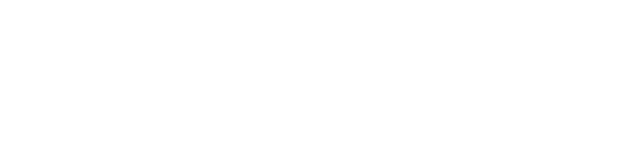
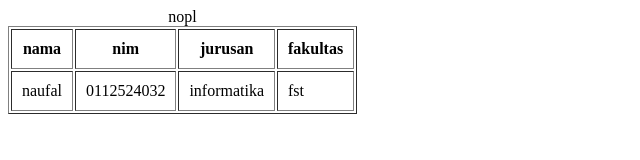
Before and after one commit to NaufalDzakia24/belajar_git, a plain HTML site: page dot.html in a window 1280 px wide. Shown: the whole page, without its empty margins (0-640 px from the left). Drawn offline with Linux system fonts and the light colour scheme.

Commit message:
menambahkan caption di tabel dengan nama nopl

```diff
--- a/dot.html
+++ b/dot.html
@@ -6,6 +6,20 @@
     <title>gibbran putra petir</title>
 </head>
 <body>
-
+    <table border="1" cellpadding="10">
+        <caption>nopl</caption>
+    <tr>
+        <th>nama</th>
+        <th>nim</th>
+        <th>jurusan</th>
+        <th>fakultas</th>
+    </tr>
+    <tr>
+        <td>naufal</td>
+        <td>0112524032</td>
+        <td>informatika</td>
+        <td>fst</td>
+    </tr>
+    </table>
 </body>
 </html>
```
Also changed, not shown: test.html (added, +11 -0 lines).
